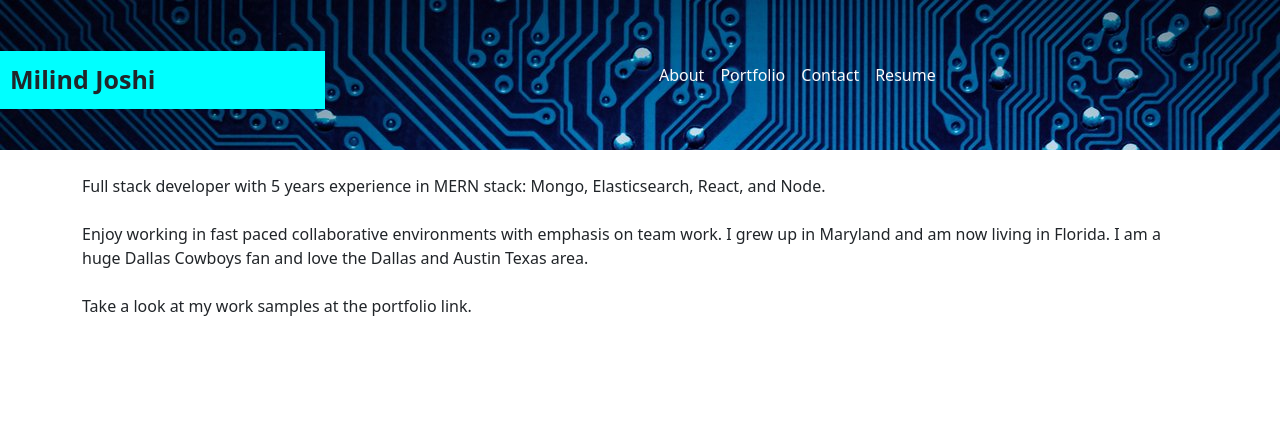
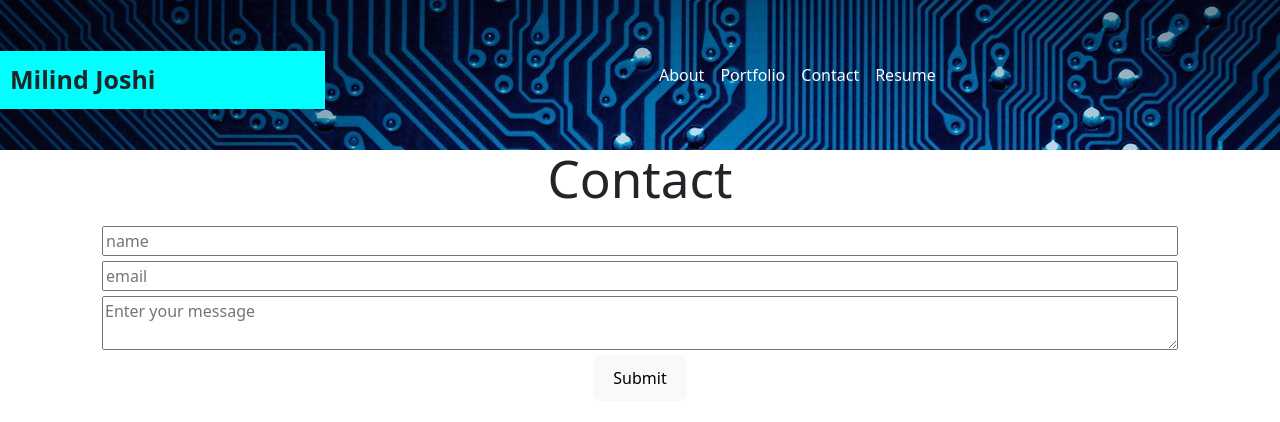
Before and after one commit to milindmjoshi/react-portfolio, a React (Vite) app: page /contact in a window 1280 px wide. Shown: the top 422 px of the page. Built offline with nearby package versions, Linux system fonts and the light colour scheme.

Commit message:
Add Contact Page

```diff
--- a/src/main.jsx
+++ b/src/main.jsx
@@ -8,7 +8,7 @@ import './index.css';
 // Bringing in the pages the router will use to conditionally show the appropriate views
 import App from './App';
 import ErrorPage from './pages/ErrorPage';
-// import HomePage from './pages/HomePage';
+import ContactPage from './pages/ContactPage';
 // import ProfilePage from './pages/ProfilePage';
 import AboutPage from './pages/AboutPage';
 
@@ -29,7 +29,7 @@ const router = createBrowserRouter([
       },
       {
         path: 'contact',
-        element: <AboutPage />,
+        element: <ContactPage />,
       },
       {
         path: 'resume',
--- a/src/pages/AboutPage.jsx
+++ b/src/pages/AboutPage.jsx
@@ -2,6 +2,7 @@
 export default function AboutPage() {
   return (
     <div className="container pt-4">
+      <h2>About Me</h2>
       <p>
       Full stack developer with 5 years experience in MERN stack: Mongo, Elasticsearch, React, and Node.
       <br/>
--- /dev/null
+++ b/src/pages/ContactPage/index.jsx
@@ -0,0 +1,90 @@
+import { useState } from 'react';
+import './style.css';
+
+// Here we import a helper function that will check if the email is valid
+import {  validateEmail } from '../../utils/helpers';
+
+function ContactPage() {
+  // Create state variables for the fields in the form
+  // We are also setting their initial values to an empty string
+  const [email, setEmail] = useState('');
+  const [name, setName] = useState('');
+  const [message, setMessage] = useState('');
+  const [errorMessage, setErrorMessage] = useState('');
+
+  const handleInputChange = (e) => {
+    // Getting the value and name of the input which triggered the change
+    const { target } = e;
+    const inputType = target.name;
+    const inputValue = target.value;
+
+    // Based on the input type, we set the state of either email, username, and message
+    if (inputType === 'email') {
+      setEmail(inputValue);
+    } else if (inputType === 'name') {
+      setName(inputValue);
+    } else {
+      setMessage(inputValue);
+    }
+  };
+
+  const handleFormSubmit = (e) => {
+    // Preventing the default behavior of the form submit (which is to refresh the page)
+    e.preventDefault();
+
+    // First we check to see if the email is not valid or if the userName is empty. If so we set an error message to be displayed on the page.
+    if (!validateEmail(email) || !name) {
+      setErrorMessage('Email or username is invalid');
+      // We want to exit out of this code block if something is wrong so that the user can correct it
+      return;
+      // Then we check to see if the password is not valid. If so, we set an error message regarding the password.
+    }
+    if (!message){
+      setErrorMessage('Message is required');
+      return;
+    }
+    //alert(`Hello ${userName}`);
+
+    // If everything goes according to plan, we want to clear out the input after a successful contact.
+    setName('');
+    setMessage('');
+    setEmail('');
+    setErrorMessage('');
+  };
+
+  return (
+    <div className="container text-center">
+      <h1>Contact</h1>
+      <form className="form" onSubmit={handleFormSubmit}>
+       <input
+          value={name}
+          name="name"
+          onChange={handleInputChange}
+          type="text"
+          placeholder="name"
+        />
+        <input
+          value={email}
+          name="email"
+          onChange={handleInputChange}
+          type="email"
+          placeholder="email"
+        />
+        <textarea
+          value={message}
+          name="message"
+          onChange={handleInputChange}
+          placeholder="Enter your message"
+        />
+        <button type="submit">Submit</button>
+      </form>
+      {errorMessage && (
+        <div>
+          <p className="error-text">{errorMessage}</p>
+        </div>
+      )}
+    </div>
+  );
+}
+
+export default ContactPage;
--- /dev/null
+++ b/src/pages/ContactPage/style.css
@@ -0,0 +1,17 @@
+.form {
+  margin: 20px;
+}
+
+.form input {
+  display: block;
+  margin-top: 5px;
+  margin-bottom: 5px;
+  width: 100%;
+}
+
+.form textarea{
+  display: block;
+  margin-top: 5px;
+  margin-bottom: 5px;
+  width: 100%;
+}
--- /dev/null
+++ b/src/utils/helpers.js
@@ -0,0 +1,12 @@
+export function validateEmail(email) {
+  const re = /^(([^<>()[\]\\.,;:\s@"]+(\.[^<>()[\]\\.,;:\s@"]+)*)|(".+"))@((\[[0-9]{1,3}\.[0-9]{1,3}\.[0-9]{1,3}\.[0-9]{1,3}\])|(([a-zA-Z\-0-9]+\.)+[a-zA-Z]{2,}))$/;
+  return re.test(String(email).toLowerCase());
+}
+
+export function checkPassword(input) {
+  const passw = /^[A-Za-z]\w{7,14}$/;
+  if (input.match(passw)) {
+    return true;
+  }
+  return false;
+}
```
